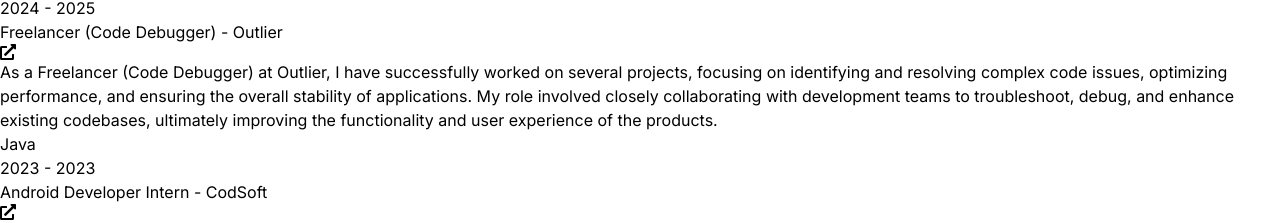
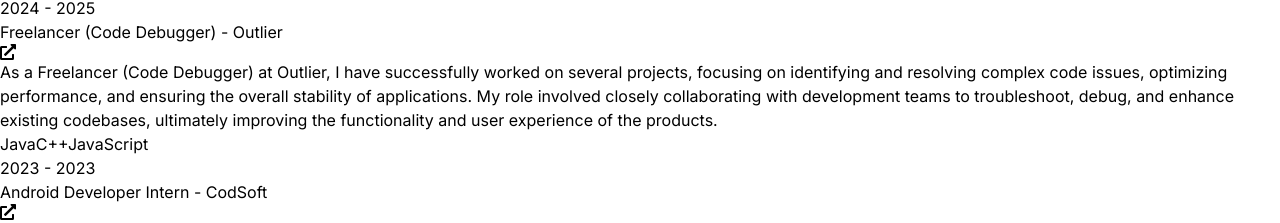
Before and after one commit to abhiswrp/Swaroop-s_Portfolio, a React (Vite) app: page / in a window 1280 px wide. Shown: the part 1518-1741 px from the top of the page. Built offline with nearby package versions, Linux system fonts and the light colour scheme.

Commit message:
More in Experience

```diff
--- a/src/constants/index.js
+++ b/src/constants/index.js
@@ -13,7 +13,7 @@ export const EXPERIENCES = [{
         company: "Outlier",
         link: "app.outlier.ai",
         description: `As a Freelancer (Code Debugger) at Outlier, I have successfully worked on several projects, focusing on identifying and resolving complex code issues, optimizing performance, and ensuring the overall stability of applications. My role involved closely collaborating with development teams to troubleshoot, debug, and enhance existing codebases, ultimately improving the functionality and user experience of the products.`,
-        technologies: ["Java"],
+        technologies: ["Java", "C++", "JavaScript"],
     },
     {
         year: "2023 - 2023",
```
